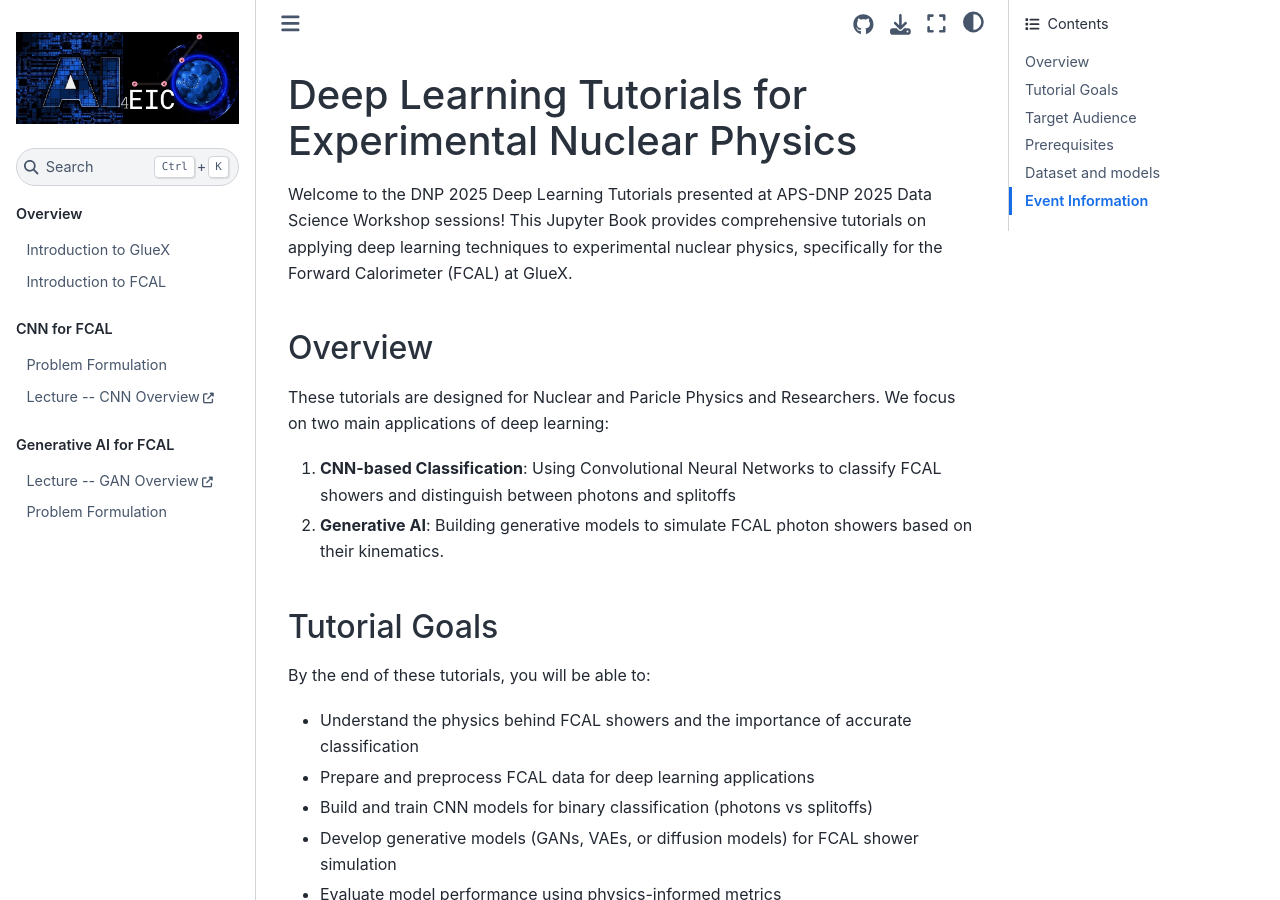
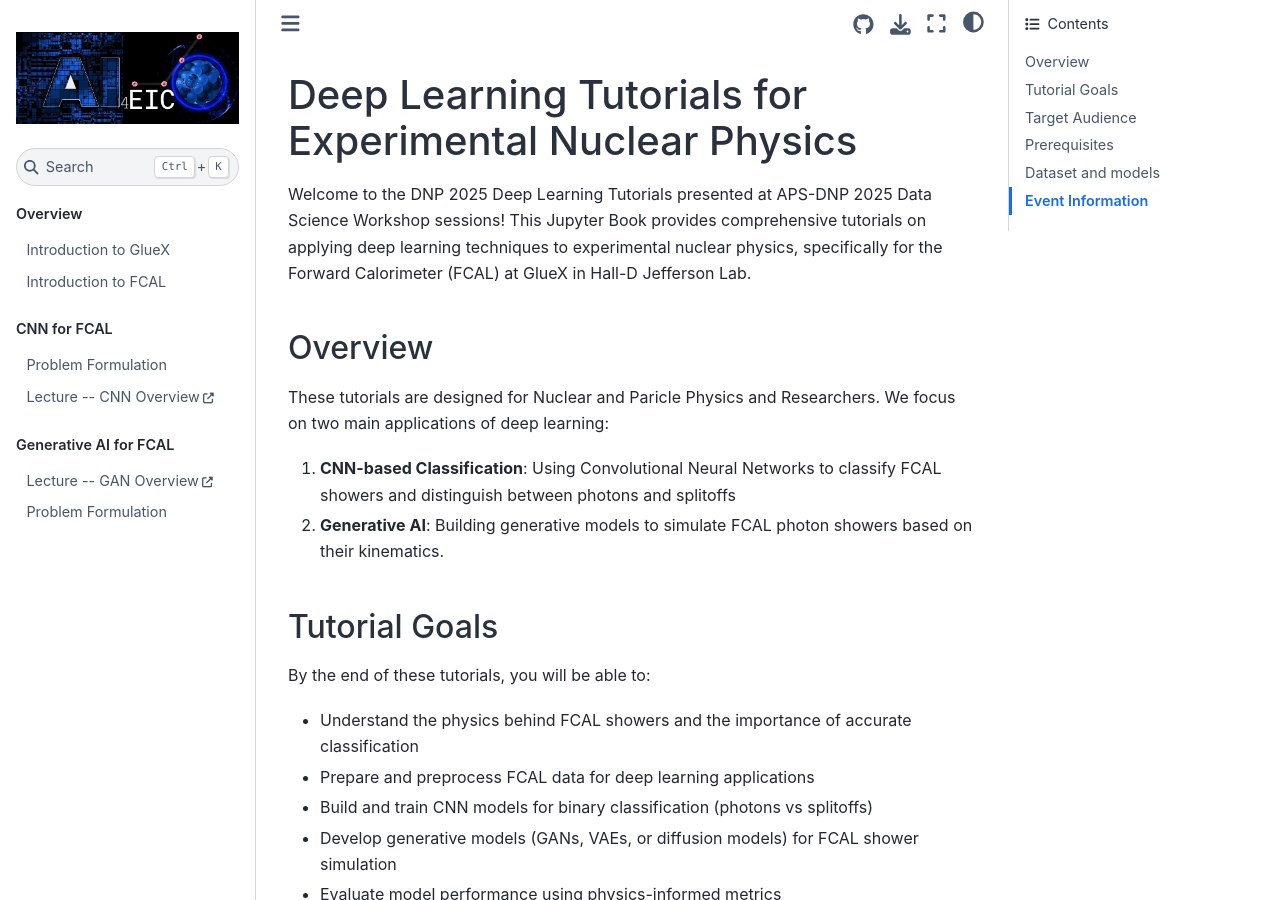
Before and after one commit to ai4eic/DNP2025-tutorials, a Jupyter Book: the page built from landing_page.md, in a window 1280 px wide and 900 px high. Built offline with Jupyter Book 1.0.4 settings and Sphinx 7.4.7 and the Sphinx Book theme 1.1.4, drawn with Linux system fonts in a browser that asks for light colours; pages that are not in the unit, such as notebooks, are missing from menus; some of the changed lines change nothing that is shown.

Commit message:
Update configuration and content for improved clarity and functionality

```diff
--- a/_config.yml
+++ b/_config.yml
@@ -5,16 +5,10 @@
 author: Karthik Suresh & Cristiano Fanelli
 copyright: "2025"
 logo : images/AI4eic_logo4.png  # A path to the book logo
-only_build_toc_files: true
 # Force re-execution of notebooks on each build.
 # See https://jupyterbook.org/content/execute.html
 execute:
   execute_notebooks: off  # Don't execute notebooks during build
-
-# Define the name of the latex output file for PDF builds
-latex:
-  latex_documents:
-    targetname: dnp2025-tutorials.tex
 
 # In _config.yml
 bibtex_bibfiles:
@@ -43,6 +37,15 @@
     utterances              :
                             repo: "ai4eic/DNP2025-tutorials"
 
+#######################################################################################
+# Launch button settings
+launch_buttons:
+  notebook_interface        : "jupyterlab"  # The interface interactive links will activate ["classic", "jupyterlab"]
+  binderhub_url             : ""  # The URL of the BinderHub (e.g., https://mybinder.org)
+  jupyterhub_url            : ""  # The URL of the JupyterHub (e.g., https://datahub.berkeley.edu)
+  thebe                     : false  # Add a thebe button to pages (requires the repository to run on Binder)
+  colab_url                 : "https://colab.research.google.com" # The URL of Google Colab (https://colab.research.google.com)
+
 # Sphinx configuration
 sphinx:
   extra_extensions:
--- a/_toc.yml
+++ b/_toc.yml
@@ -17,19 +17,19 @@
         title: Problem Formulation
       - url: https://docs.google.com/presentation/d/1Bd6isqCNZgUn0Mho43jsID-rZDn7fHWo3y0gd4ngI8Q/edit?usp=drive_link
         title: Lecture -- CNN Overview
-      - file: notebooks/02-dataset-preparation
-      - file: notebooks/02-cnn-classification
+      - file: notebooks/02-dataset-preparation.ipynb
+      - file: notebooks/02-cnn-classification.ipynb
         title: CNN for FCAL Shower Classification
-      - file: notebooks/02-cnn-regression
+      - file: notebooks/02-cnn-regression.ipynb
         title: CNN for FCAL Shower Regression
 
   - caption: Generative AI for FCAL
     chapters:
       - url: https://docs.google.com/presentation/d/1PeEkzcUs_TDk2jAr2fCmnIxO0KrmyxYdlNIexPCGqiw/edit?usp=sharing
         title: Lecture -- GAN Overview
-      - file: chapters/03-problem-description
+      - file: chapters/03-problem-description.md
         title: Problem Formulation
-      - file: notebooks/03-gan-generation
+      - file: notebooks/03-gan-generation.ipynb
 
   - caption: Appendix
     chapters:
--- a/landing_page.md
+++ b/landing_page.md
@@ -1,6 +1,6 @@
 # Deep Learning Tutorials for Experimental Nuclear Physics
 
-Welcome to the DNP 2025 Deep Learning Tutorials presented at APS-DNP 2025 Data Science Workshop sessions! This Jupyter Book provides comprehensive tutorials on applying deep learning techniques to experimental nuclear physics, specifically for the Forward Calorimeter (FCAL) at GlueX.
+Welcome to the DNP 2025 Deep Learning Tutorials presented at APS-DNP 2025 Data Science Workshop sessions! This Jupyter Book provides comprehensive tutorials on applying deep learning techniques to experimental nuclear physics, specifically for the Forward Calorimeter (FCAL) at GlueX in Hall-D Jefferson Lab.
 
 ## Overview
 
```
